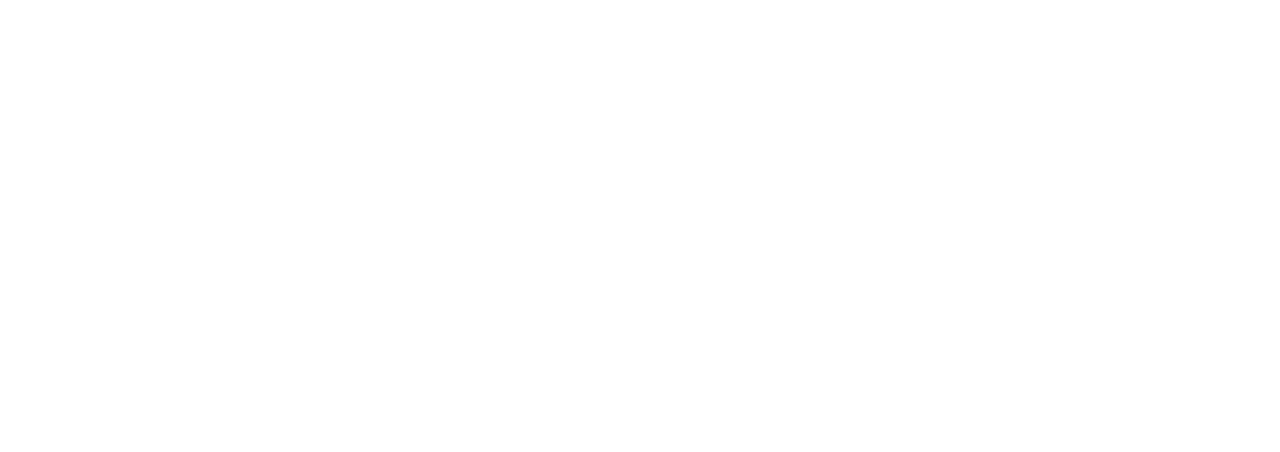
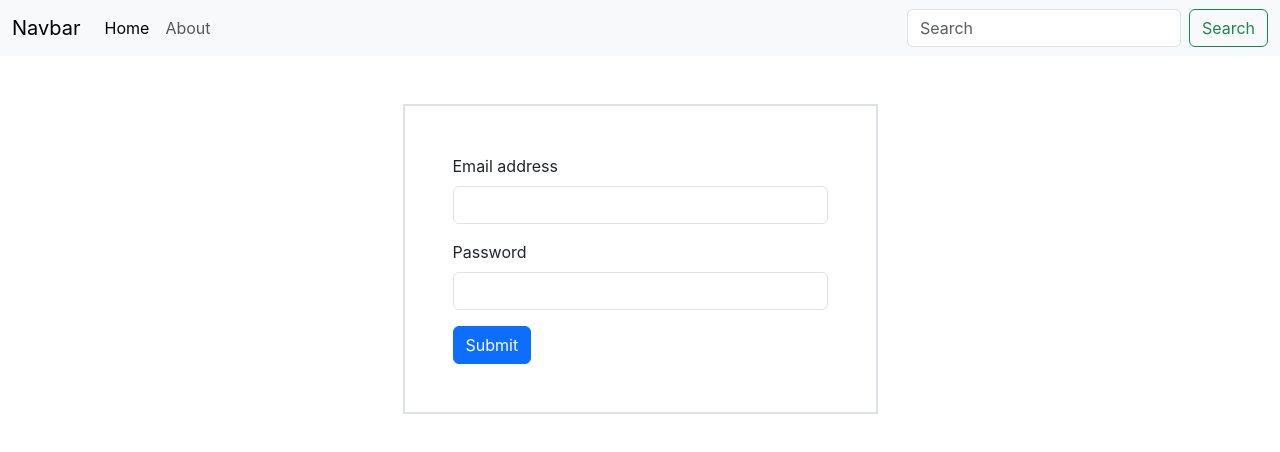
Before and after one commit to iamhaider1122/todo-app, a React (Create React App) app in the folder client/: page /login in a window 1280 px wide. Before the commit this address had no page. Shown: the top 452 px of the page. Built offline with nearby package versions, Linux system fonts and the light colour scheme.

Commit message:
added login form in frondEnd and handled api call for it to get jwt Token

```diff
--- a/client/src/App.js
+++ b/client/src/App.js
@@ -5,6 +5,7 @@
 import User from "./Components/User";
 import CreateTask from "./Components/CreateTask";
 import UpdateTask from "./Components/UpdateTask";
+import Login from "./Components/Login";
 function App() {
   return (
     <>
@@ -13,6 +14,8 @@
       <BrowserRouter>
         <Routes>
 
+
+          <Route path="/login" element={<><Navbar/><Login/></>}/>
           <Route path="/" element={<><Navbar/><Home/> </>} />
           <Route path="/about" element={<><Navbar/><About/> </>} />
           <Route path="/getUser/:id" element={<><Navbar/><User/> </>} />
--- /dev/null
+++ b/client/src/Components/Login.js
@@ -0,0 +1,50 @@
+import React from 'react'
+import { useState } from 'react'
+export default function Login() {
+
+    const [email,setEmail]=useState()
+    const [password,setPassword]=useState()
+
+    const Submit = (e) => {
+        console.log(email, password);
+        e.preventDefault();
+        fetch('http://localhost:5500/api/user/loginUser', {
+            method: "POST",
+            headers: {
+                "Content-Type": "application/json"
+            },
+            body: JSON.stringify({
+                email: email,
+                password: password,
+            })
+        })
+        .then(res => res.json())
+        .then(data => console.log(data.token))
+        .catch(error => console.log(error));
+    }
+
+  return (
+    <>
+    <div className='container mt-5 '>
+        <div className='row justify-content-center '>
+            <div className='col-5 border border-2 p-5'>
+            <form className='' onSubmit={Submit}>
+                <div className="mb-3">
+                   <label htmlFor="exampleInputEmail1" className="form-label">Email address</label>
+                   <input type="email" className="form-control"   onChange={(e) => setEmail(e.target.value)} id="exampleInputEmail1" aria-describedby="emailHelp"/>
+
+                </div>
+               <div className="mb-3">
+                <label htmlFor="exampleInputPassword1" className="form-label">Password</label>
+                 <input type="password"   onChange={(e) => setPassword(e.target.value)} className="form-control" id="exampleInputPassword1"/>
+                </div>
+
+                 <button type="submit" className="btn btn-primary">Submit</button>
+                </form>
+               </div>
+        </div>
+    </div>
+
+    </>
+  )
+}
```
Also changed, not shown: 1 other file (tests, documents, lock files or other folders).
